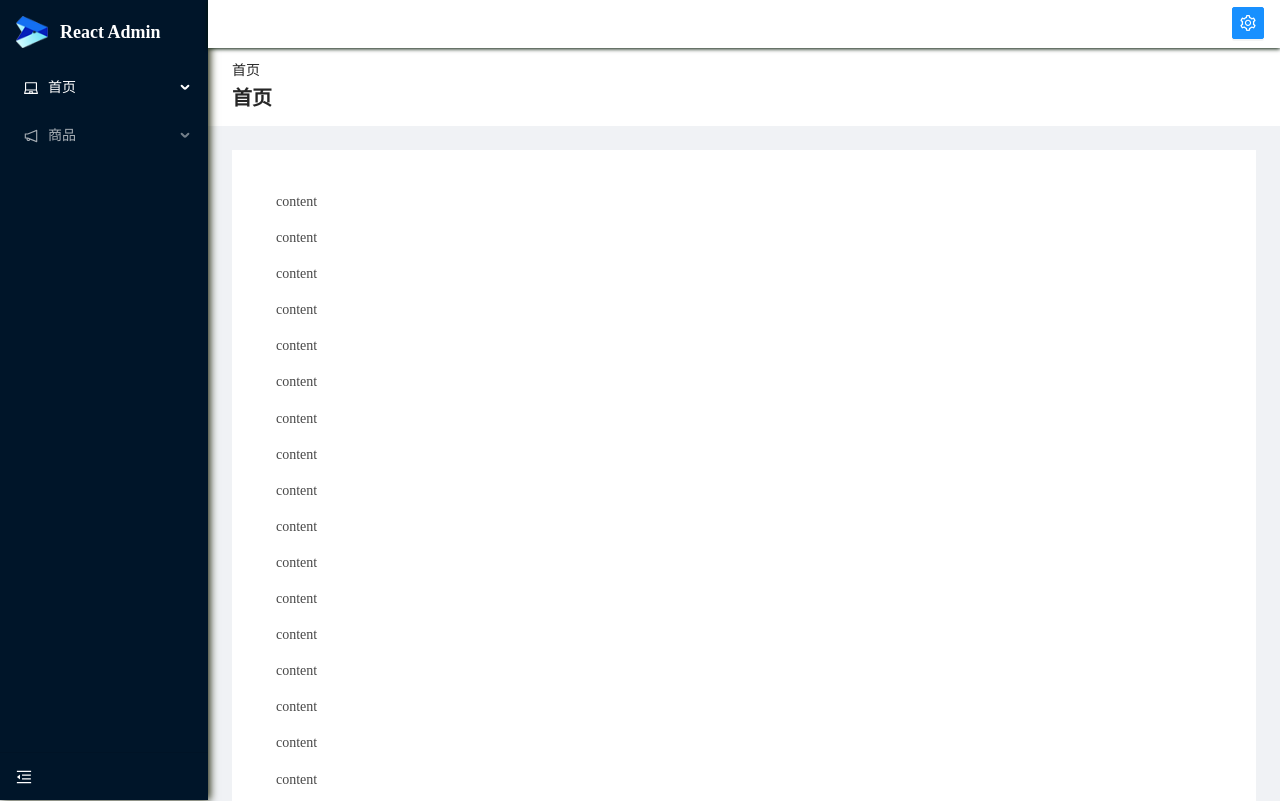
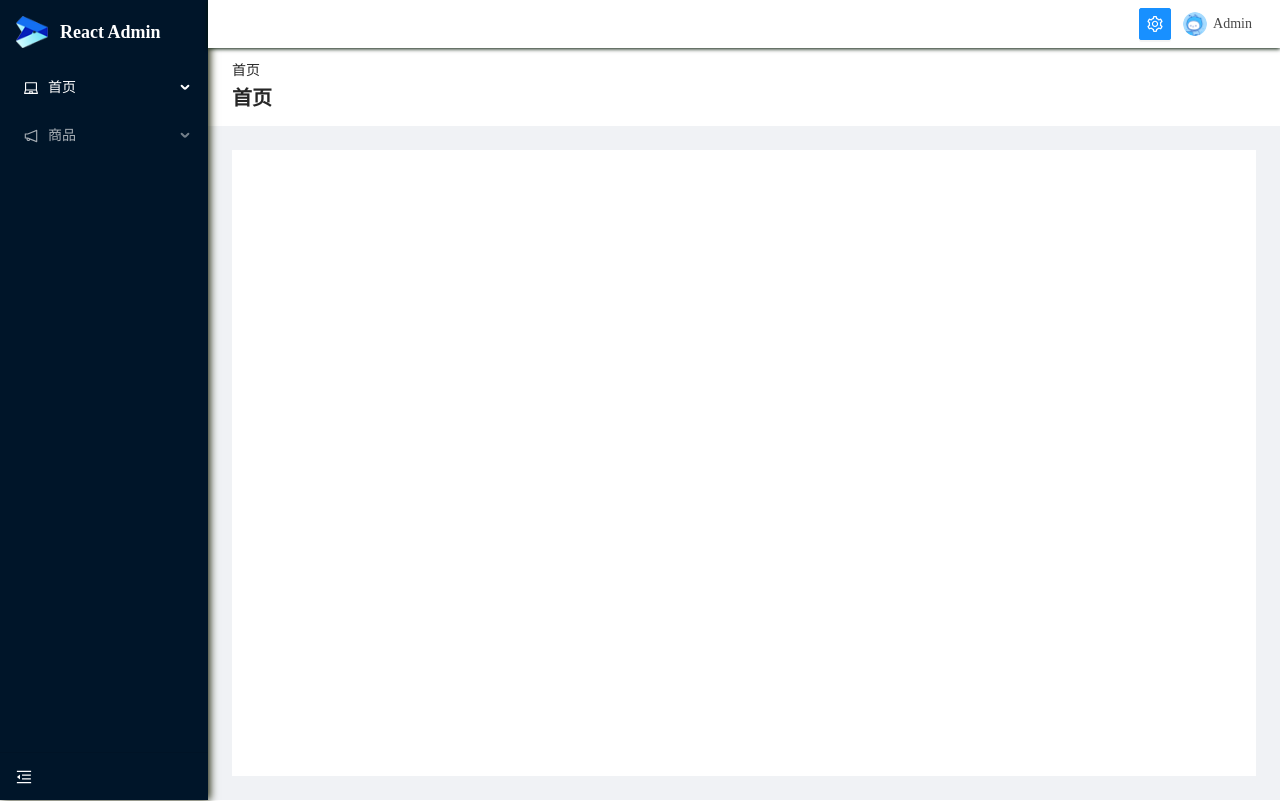
Before and after one commit to vangleer/react-admin, a React (Create React App) app: page / in a window 1280 px wide. Shown: the top 801 px of the page. Built offline with nearby package versions, Linux system fonts and the light colour scheme.

Commit message:
chore: fix

```diff
--- a/src/components/layout/AppHeader.tsx
+++ b/src/components/layout/AppHeader.tsx
@@ -1,17 +1,32 @@
-import { Layout } from 'antd'
-import React from 'react';
+import { Layout, Dropdown, Menu } from 'antd'
+import React from 'react'
+import { useNavigate } from 'react-router-dom'
 import AppMenu from './AppMenu'
 import { RootState } from '@/store'
 import { useSelector } from 'react-redux'
 import AppSettings from './AppSettings'
 import AppLogo from './AppLogo'
-const { Header } = Layout;
+import UserImg from '../../assets/images/user.png'
+const { Header } = Layout
 export default function AppHeader() {
   const { mode, headerHeight } = useSelector((state: RootState) => state.app)
 
   const style = {
     height: headerHeight, lineHeight: headerHeight + 'px'
   }
+  const navigate = useNavigate()
+  const handleClick = ({ key }) => {
+    switch (key) {
+      case 'logout':
+        return navigate('/login', { replace: false })
+    }
+  }
+  const menu = <Menu onClick={handleClick} items={[
+    {
+      label: '退出登录',
+      key: 'logout',
+    }
+  ]} />
   return (
     <>
       {
@@ -24,6 +39,12 @@ export default function AppHeader() {
         {mode === 'top' && <AppMenu />}
         <div className='ra-layout-header-right'>
           <AppSettings />
+          <Dropdown overlay={menu}>
+            <a className='ra-user-box' onClick={e => e.preventDefault()}>
+              <img src={UserImg} />
+              <span>Admin</span>
+            </a>
+          </Dropdown>
         </div>
       </Header>
     </>
--- a/src/components/layout/index.less
+++ b/src/components/layout/index.less
@@ -10,6 +10,21 @@
     padding: 0 16px;
     &-nav {
       flex: 1;
+    }
+    &-right {
+      display: flex;
+      align-items: center;
+      .ra-user-box {
+        display: flex;
+        align-items: center;
+        padding: 0 12px;
+        img {
+          width: 24px;
+          height: 24px;
+          border-radius: 50%;
+          margin-right: 6px;
+        }
+      }
     }
   }
   .ra-logo {
--- a/src/components/layout/index.tsx
+++ b/src/components/layout/index.tsx
@@ -27,11 +27,6 @@ const AppLayout = () => {
             <AppBreadcrumb />
             <Content className="ra-layout-content">
               <Outlet />
-              {
-                new Array(100).fill('content').map(v => (
-                  <div style={{ margin: 20 }}>{v}</div>
-                ))
-              }
             </Content>
           </Layout>
         </Layout>
--- a/tsconfig.json
+++ b/tsconfig.json
@@ -24,6 +24,7 @@
     }
   },
   "include": [
-    "src"
+    "src/**/*.ts",
+    "index.d.ts"
   ]
 }
```
Also changed, not shown: src/index.d.ts (added, +7 -0 lines), src/assets/images/user.png (added), src/assets/images/user.webp (added).
